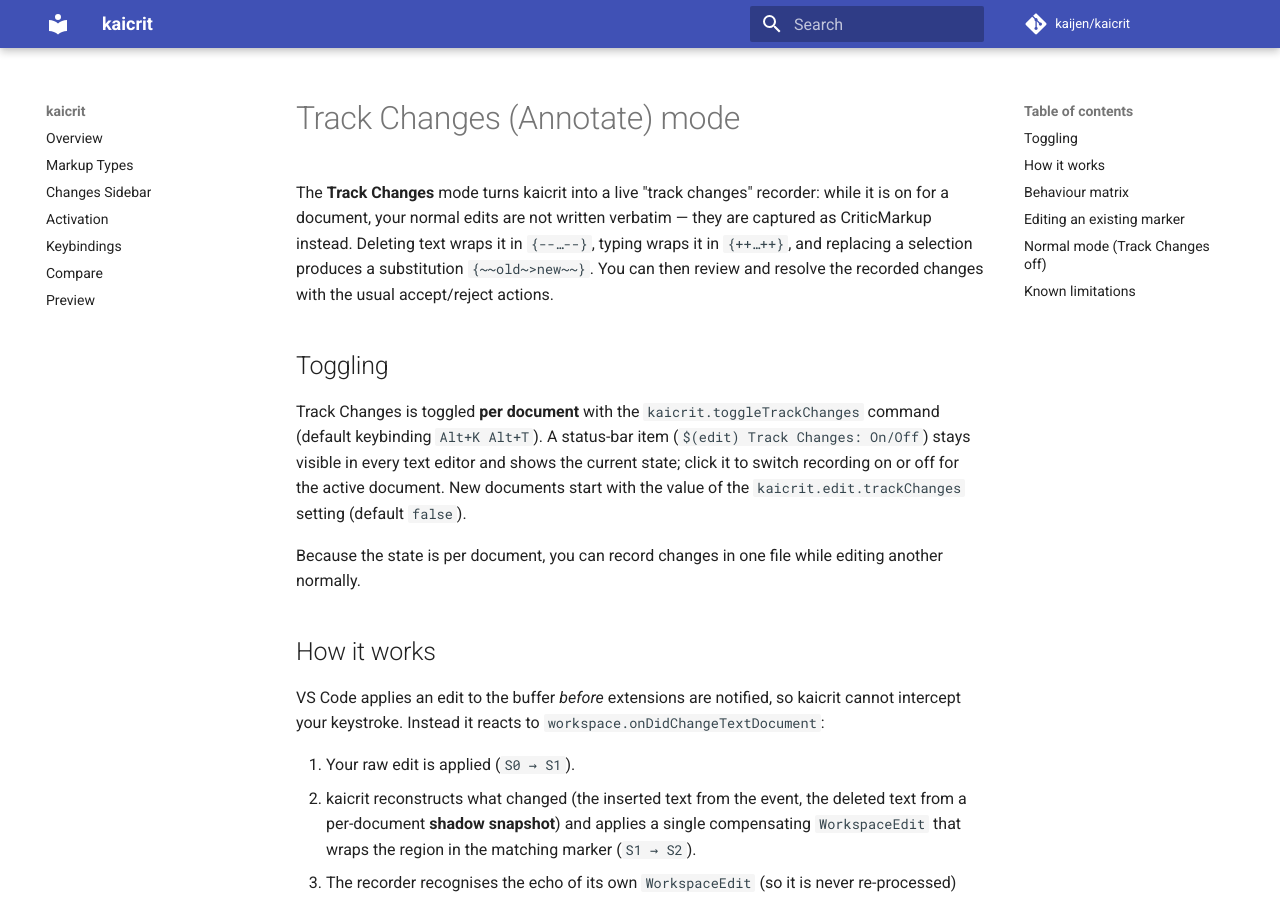
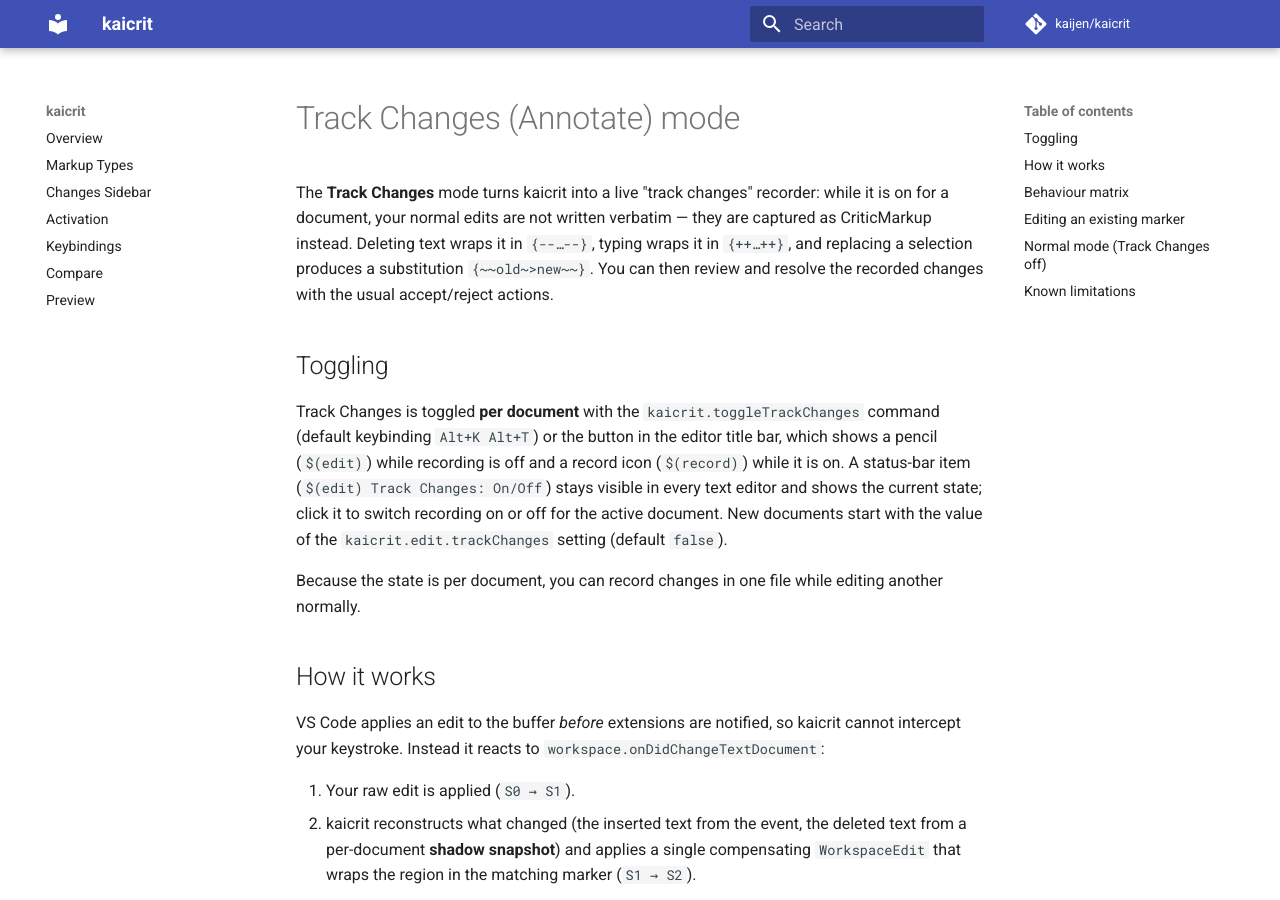
Before and after one commit to kaijen/kaicrit, an MkDocs documentation site: the page built from docs/track-changes.md, in a window 1280 px wide and 900 px high. Built offline with MkDocs 1.6.1 and Material for MkDocs 9.7.7, drawn with Linux system fonts in a browser that asks for light colours; comment, search, counter and statistics services are not loaded; the version menu is left out.

Commit message:
fix(track-changes): show the recording state on the editor-title button
The button kept the $(edit) icon whether recording was on or off. While
recording, show kaicrit.turnOffTrackChanges ($(record) icon, hidden from
the Command Palette) instead, swapped on the kaicrit.trackChanges context
key.

```diff
--- a/docs/track-changes.md
+++ b/docs/track-changes.md
@@ -10,7 +10,9 @@ changes with the usual accept/reject actions.
 ## Toggling
 
 Track Changes is toggled **per document** with the
-`kaicrit.toggleTrackChanges` command (default keybinding `Alt+K Alt+T`). A
+`kaicrit.toggleTrackChanges` command (default keybinding `Alt+K Alt+T`) or the
+button in the editor title bar, which shows a pencil (`$(edit)`) while recording
+is off and a record icon (`$(record)`) while it is on. A
 status-bar item (`$(edit) Track Changes: On/Off`) stays visible in every text
 editor and shows the current state; click it to switch recording on or off for
 the active document. New documents start with the value of the
```
Also changed, not shown: CHANGELOG.md (+7 -0 lines), CLAUDE.md (+1 -1 lines), README.md (+1 -1 lines), package.json (+16 -1 lines), 1 other file.
